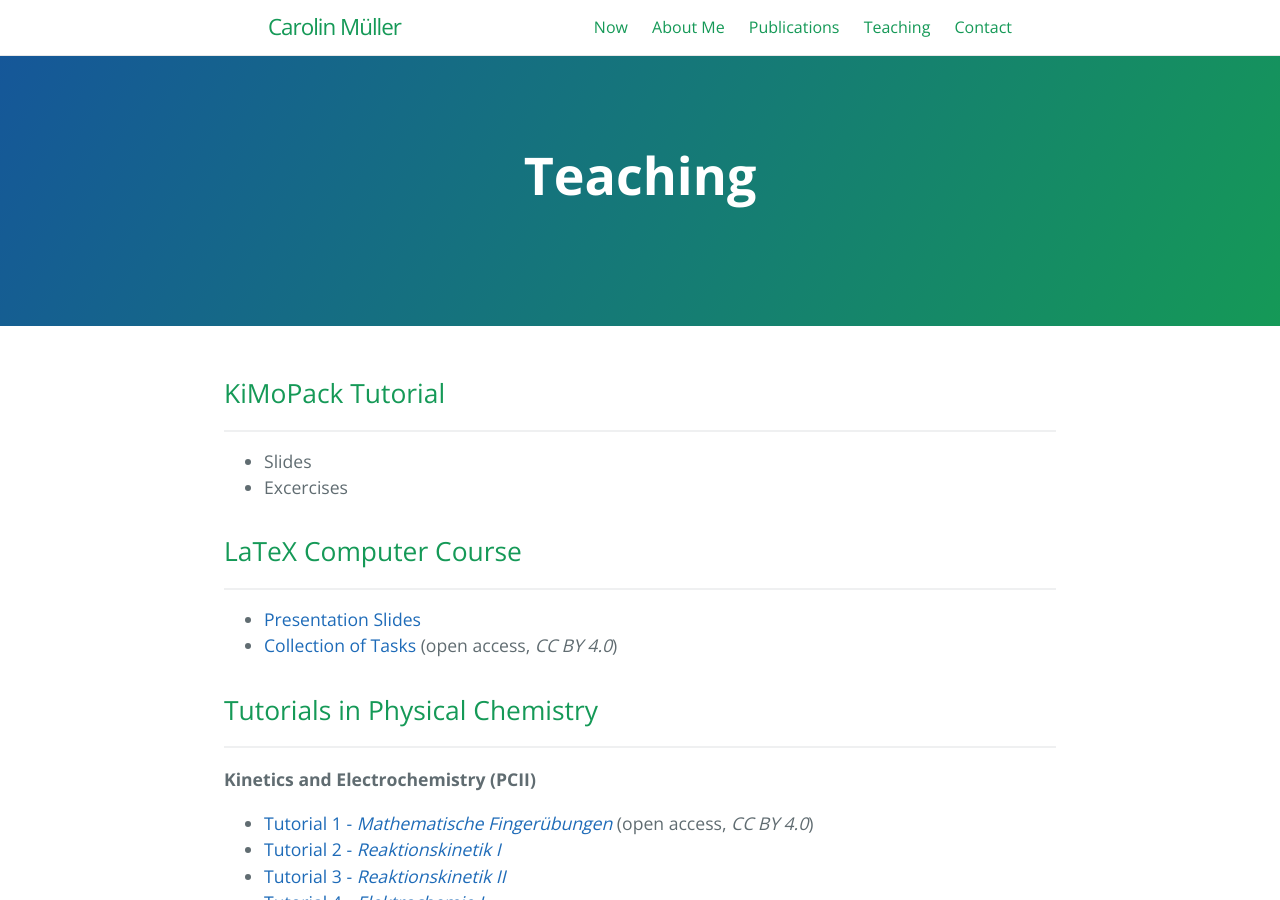
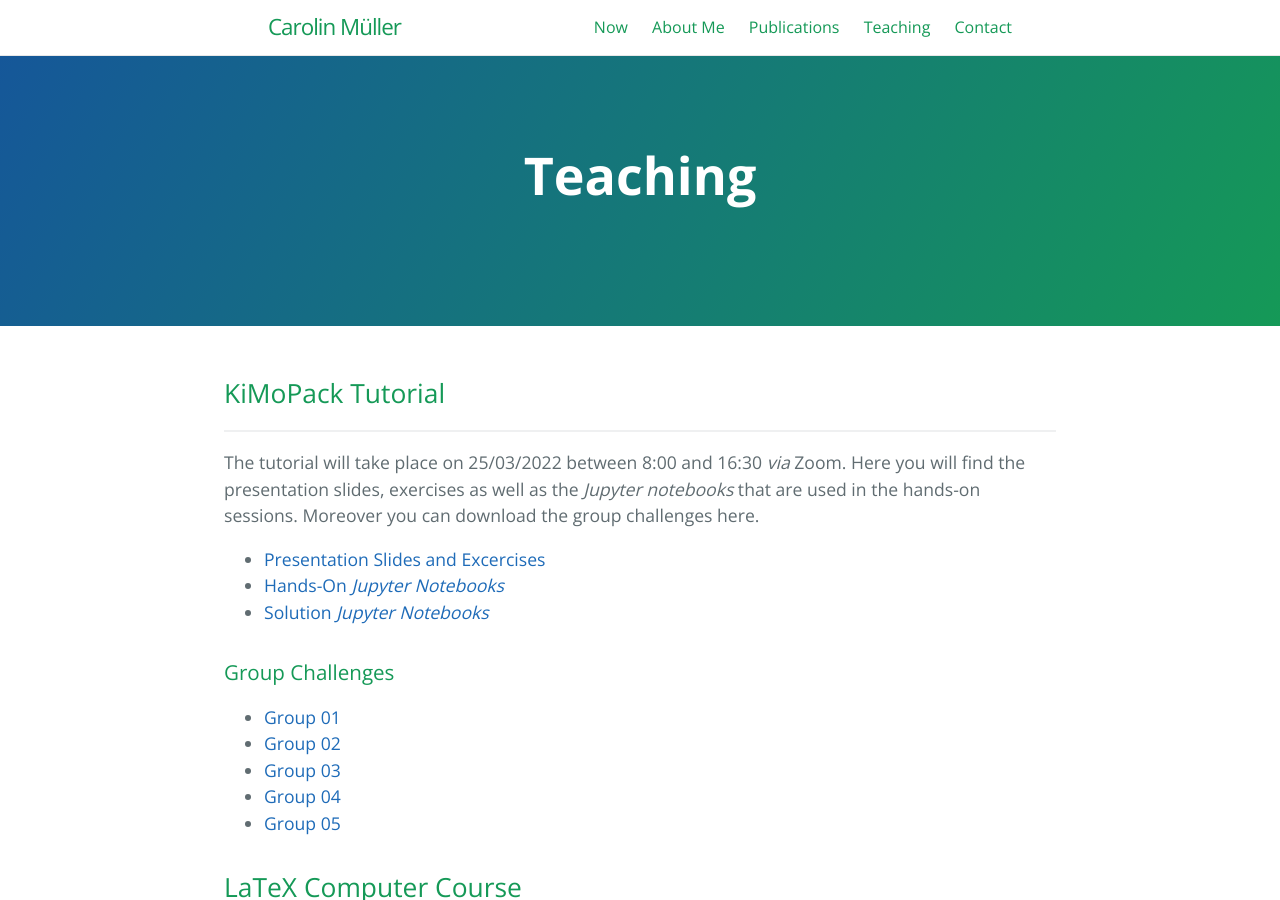
Before and after one commit to carolin-m/carolin-m.github.io, a Jekyll site: the page built from teaching.md, in a window 1280 px wide and 900 px high. Built offline with Jekyll 4.4.1, drawn with Linux system fonts in a browser that asks for light colours.

Commit message:
Update teaching.md

```diff
--- a/teaching.md
+++ b/teaching.md
@@ -9,8 +9,19 @@ order: 1
 ## KiMoPack Tutorial <br>
 _____
 
-- Slides
-- Excercises
+The tutorial will take place on 25/03/2022 between 8:00 and 16:30 *via* Zoom. Here you will find the presentation slides, exercises as well as the *Jupyter notebooks* that are used in the hands-on sessions. Moreover you can download the group challenges here.
+
+- [Presentation Slides and Excercises]( )
+- [Hands-On *Jupyter Notebooks*]( )
+- [Solution *Jupyter Notebooks*]( )
+
+### Group Challenges
+
+- [Group 01]( )
+- [Group 02]( )
+- [Group 03]( )
+- [Group 04]( )
+- [Group 05]( )
 
 ## LaTeX Computer Course <br>
 _____
```
